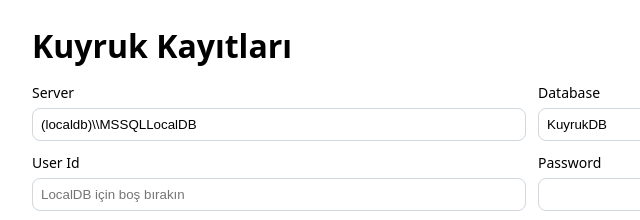
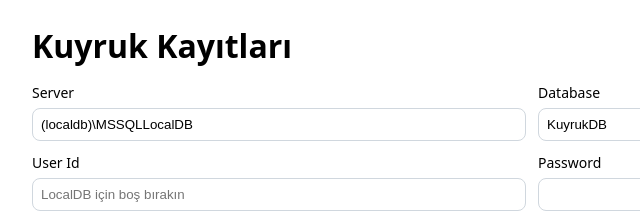
Before and after one commit to mikant0/KuyrukSimulasyonuMikroservice, a plain HTML site: page index.html in a window 1280 px wide. Shown: the top 220 px of the page, 108-748 px from the left. Drawn offline with Linux system fonts and the light colour scheme.

Commit message:
Fix escape characters in server input value

```diff
--- a/index.html
+++ b/index.html
@@ -89,7 +89,7 @@
     <div class="row">
         <label>
             Server
-            <input id="server" value="(localdb)\\MSSQLLocalDB" />
+            <input id="server" value="(localdb)\MSSQLLocalDB" />
         </label>
         <label>
             Database
```
